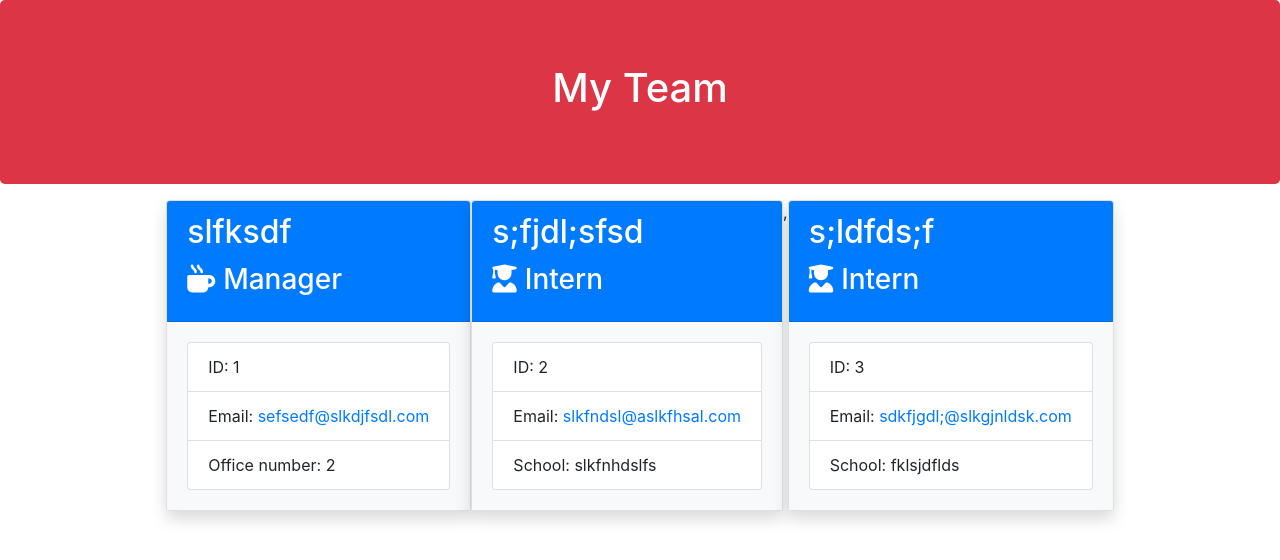
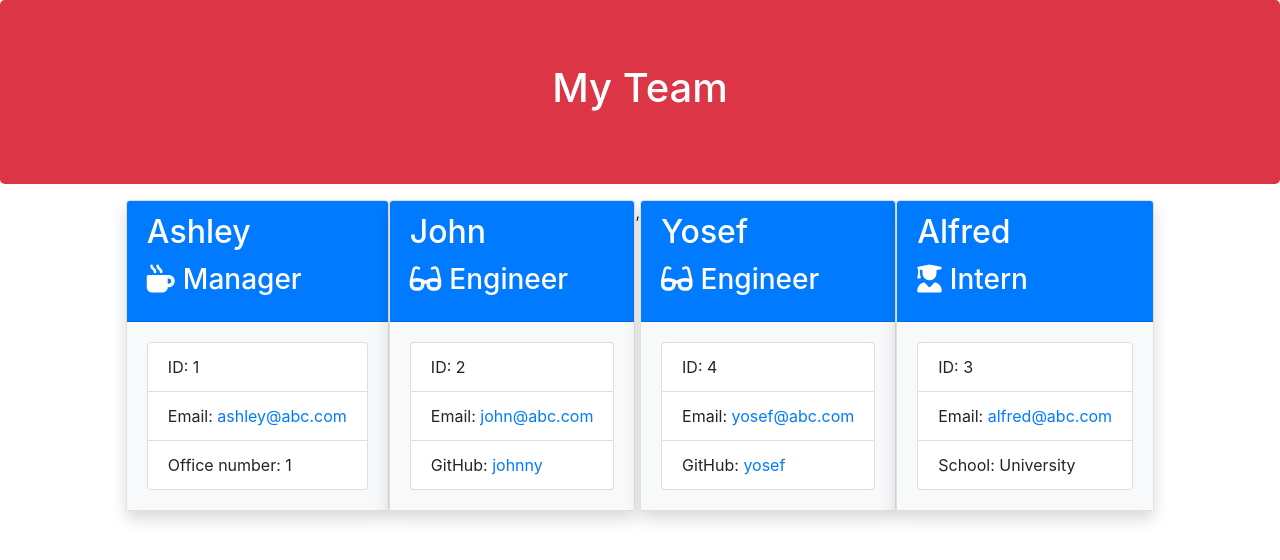
Before and after one commit to ashryan125/team-profile-generator, a website: page output/team.html in a window 1280 px wide. Drawn offline with nearby package versions, Linux system fonts and the light colour scheme.

Commit message:
code review push

```diff
--- a/output/team.html
+++ b/output/team.html
@@ -25,40 +25,53 @@
             <div class="team-area col-12 d-flex justify-content-center">
                 <div class="card employee-card shadow">
     <div class="card-header text-white bg-primary">
-        <h2 class="card-title">slfksdf</h2>
+        <h2 class="card-title">Ashley</h2>
         <h3 class="card-title"><i class="fas fa-mug-hot mr-2"></i>Manager</h3>
     </div>
     <div class="card-body bg-light">
         <ul class="list-group">
             <li class="list-group-item">ID: 1</li>
-            <li class="list-group-item">Email: <a href="mailto:sefsedf@slkdjfsdl.com">sefsedf@slkdjfsdl.com</a></li>
-            <li class="list-group-item">Office number: 2</li>
+            <li class="list-group-item">Email: <a href="mailto:ashley@abc.com">ashley@abc.com</a></li>
+            <li class="list-group-item">Office number: 1</li>
         </ul>
     </div>
 </div>
 <div class="card employee-card shadow">
     <div class="card-header text-white bg-primary">
-        <h2 class="card-title">s;fjdl;sfsd</h2>
-        <h3 class="card-title"><i class="fas fa-user-graduate mr-2"></i>Intern</h3>
+        <h2 class="card-title">John</h2>
+        <h3 class="card-title"><i class="fas fa-glasses mr-2"></i>Engineer</h3>
     </div>
     <div class="card-body bg-light">
         <ul class="list-group">
             <li class="list-group-item">ID: 2</li>
-            <li class="list-group-item">Email: <a href="mailto:slkfndsl@aslkfhsal.com">slkfndsl@aslkfhsal.com</a></li>
-            <li class="list-group-item">School: slkfnhdslfs</li>
+            <li class="list-group-item">Email: <a href="mailto:john@abc.com">john@abc.com</a></li>
+            <li class="list-group-item">GitHub: <a href="https://github.com/johnny" target="_blank" rel="noopener noreferrer">johnny</a></li>
         </ul>
     </div>
 </div>
 ,<div class="card employee-card shadow">
     <div class="card-header text-white bg-primary">
-        <h2 class="card-title">s;ldfds;f</h2>
+        <h2 class="card-title">Yosef</h2>
+        <h3 class="card-title"><i class="fas fa-glasses mr-2"></i>Engineer</h3>
+    </div>
+    <div class="card-body bg-light">
+        <ul class="list-group">
+            <li class="list-group-item">ID: 4</li>
+            <li class="list-group-item">Email: <a href="mailto:yosef@abc.com">yosef@abc.com</a></li>
+            <li class="list-group-item">GitHub: <a href="https://github.com/yosef" target="_blank" rel="noopener noreferrer">yosef</a></li>
+        </ul>
+    </div>
+</div>
+<div class="card employee-card shadow">
+    <div class="card-header text-white bg-primary">
+        <h2 class="card-title">Alfred</h2>
         <h3 class="card-title"><i class="fas fa-user-graduate mr-2"></i>Intern</h3>
     </div>
     <div class="card-body bg-light">
         <ul class="list-group">
             <li class="list-group-item">ID: 3</li>
-            <li class="list-group-item">Email: <a href="mailto:sdkfjgdl;@slkgjnldsk.com">sdkfjgdl;@slkgjnldsk.com</a></li>
-            <li class="list-group-item">School: fklsjdflds</li>
+            <li class="list-group-item">Email: <a href="mailto:alfred@abc.com">alfred@abc.com</a></li>
+            <li class="list-group-item">School: University</li>
         </ul>
     </div>
 </div>
```
